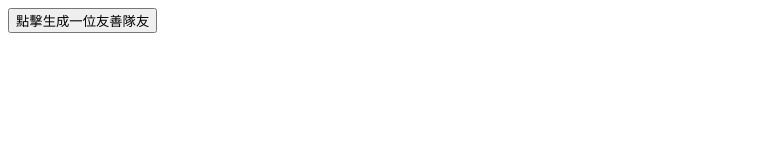
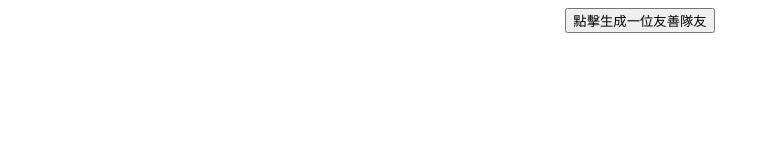
Before and after one commit to 29085805as/friendly.teammate.creater, a plain HTML site: page index.html in a window 1280 px wide. Shown: the whole page, without its empty margins (0-770 px from the left). Drawn offline with Linux system fonts and the light colour scheme.

Commit message:
Update index.html

```diff
--- a/index.html
+++ b/index.html
@@ -2,10 +2,17 @@
 <html>
 <head>
     <title>友善隊友生成器</title>
+    <style>
+        .center {
+            text-align: center;
+        }
+    </style>
 </head>
 <body>
 
-<button id="helloButton">點擊生成一位友善隊友</button>
+<div class="center">
+    <button id="helloButton">點擊生成一位友善隊友</button>
+</div>
 
 <script>
     document.getElementById("helloButton").addEventListener("click", function() {
```
